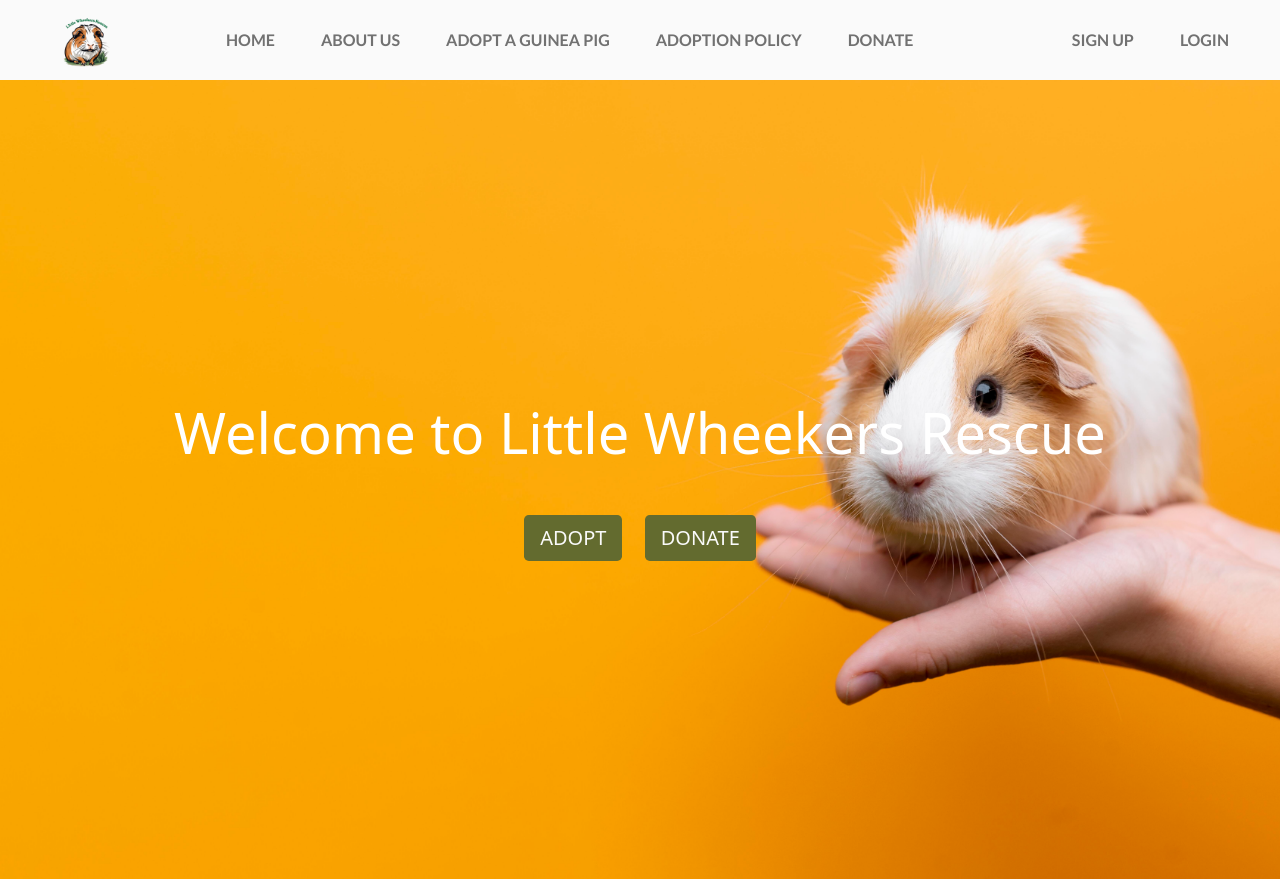
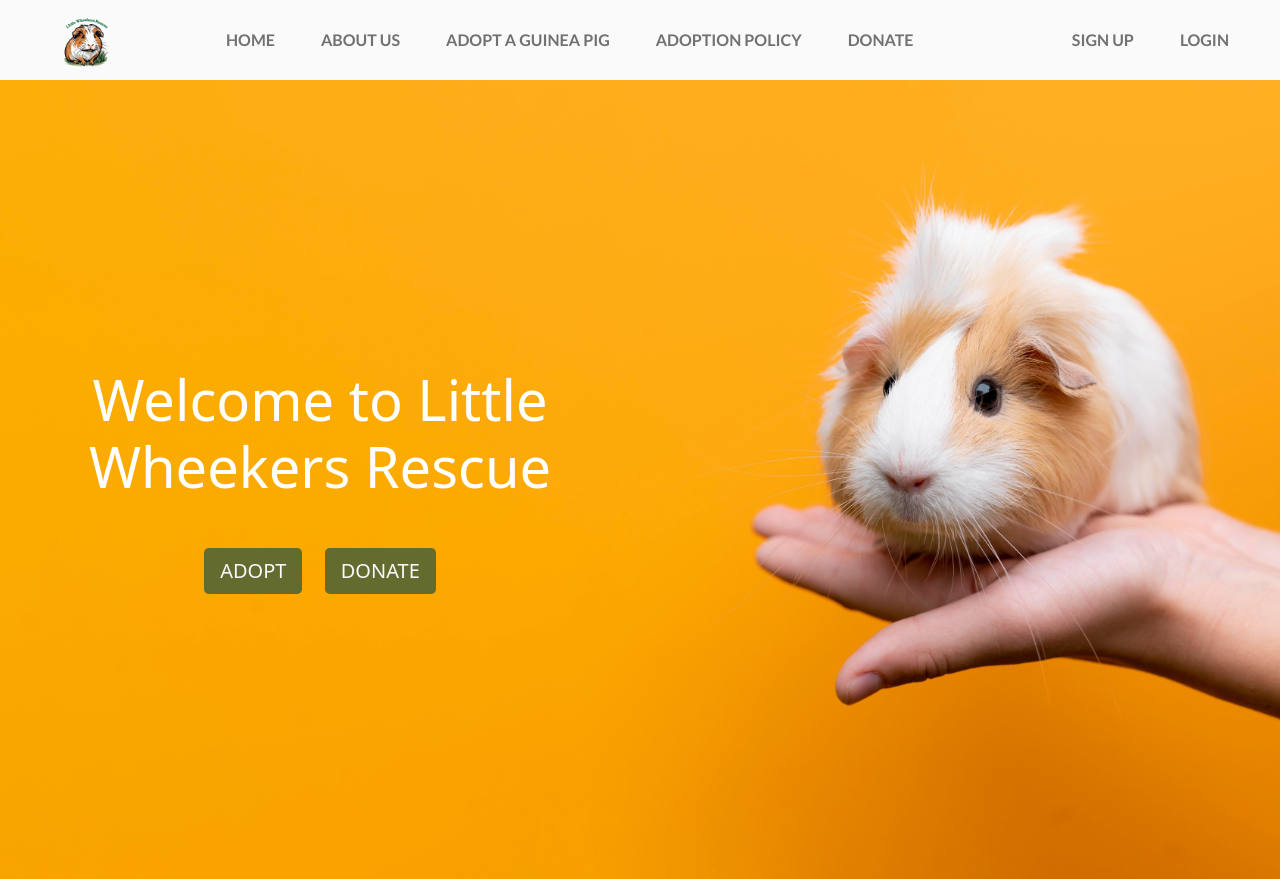
Before and after one commit to marina9222/Little-Wheekers-Rescue, a Django app: page / in a window 1280 px wide. Shown: the top 879 px of the page. Run offline with Django 3.2, Linux system fonts and the light colour scheme; data that the repository does not hold is empty; some libraries are stand-ins or nearby versions.

Commit message:
Add: col for lg screen for h1

```diff
--- a/home/templates/home/index.html
+++ b/home/templates/home/index.html
@@ -9,7 +9,7 @@
   {% endif %}
 <div class="container-fluid" id="home-bg">
     <div class="row h-100 align-items-center">
-        <div class="col-12 col-md-12 mt-5  text-center text-white">
+        <div class="col-12 col-md-12 mt-5 col-lg-6  text-center text-white">
             <h1 class="display-4 logo-font">
                 Welcome to Little Wheekers Rescue
             </h1>
```
